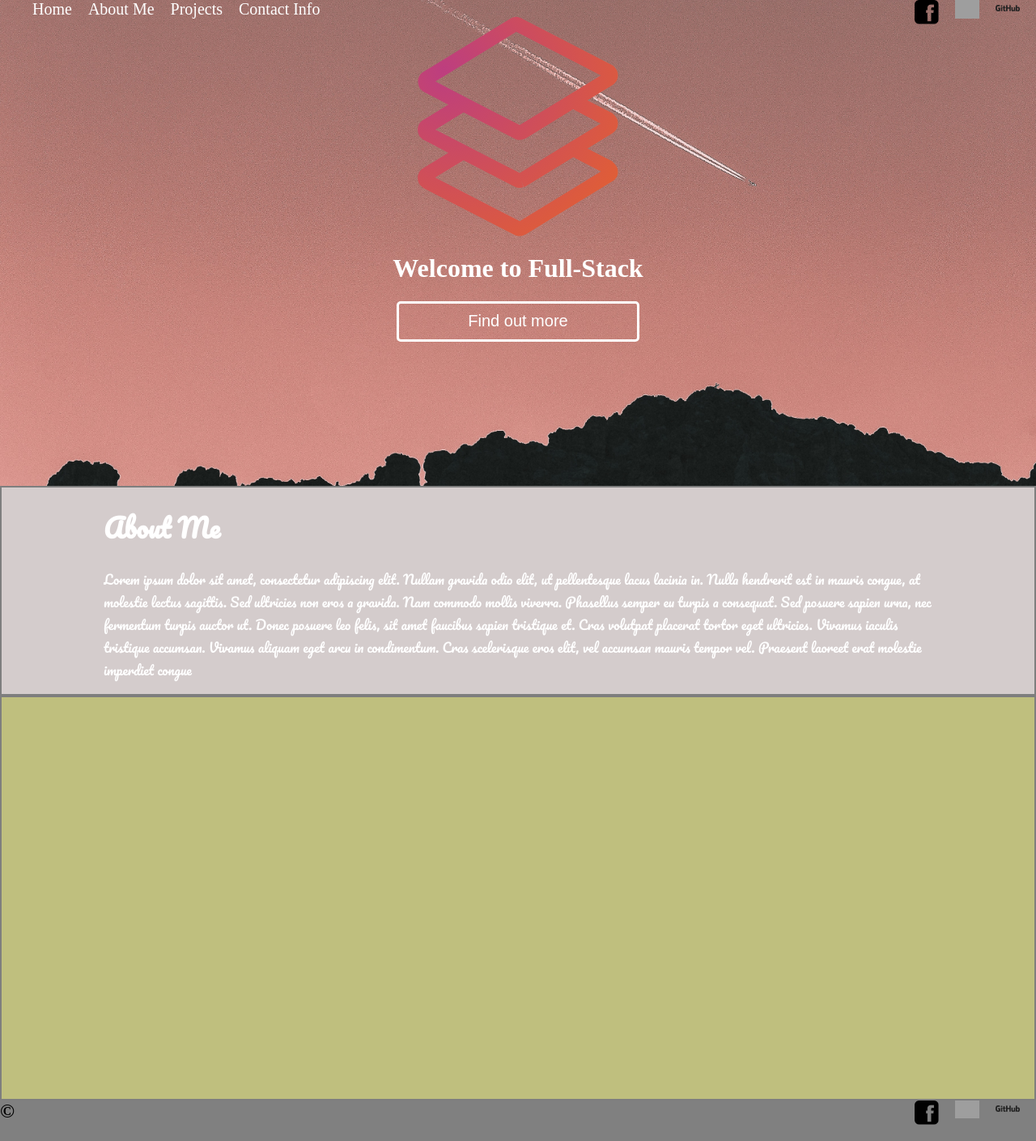
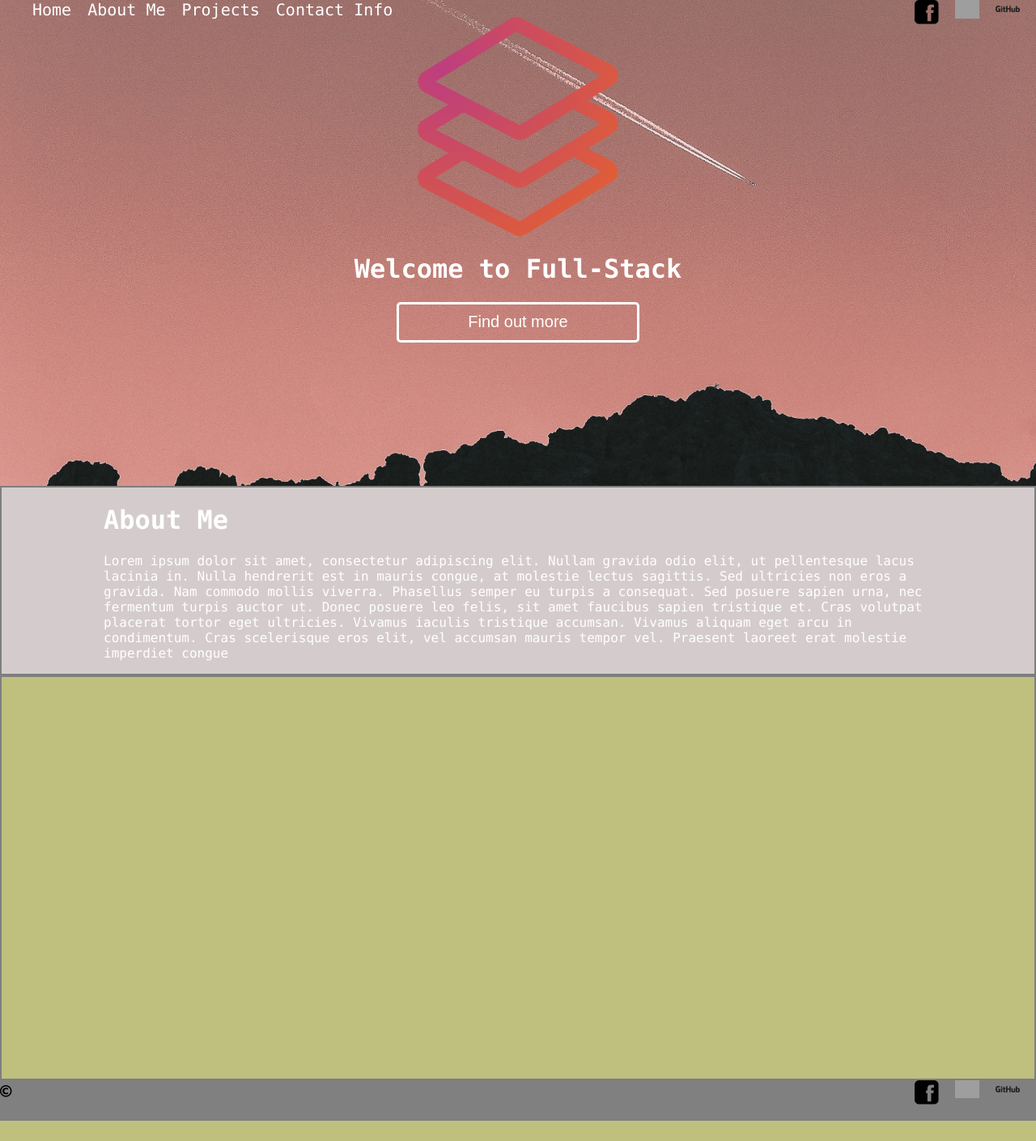
Before and after one commit to aabdiaziz/Portfolio, a PHP site: page / in a window 1280 px wide. Shown: the whole page at 81% size. After the commit the page ends 1384 px from the top, so only its background shows below. Run offline with PHP 8.4, Linux system fonts and the light colour scheme; grey boxes are pictures that could not be loaded.

Commit message:
I have made some changes to the font and added a paragraph in the about me section

```diff
--- a/style.css
+++ b/style.css
@@ -4,6 +4,7 @@
 
 body {
     margin:0;
+    font-family: "Lucida Sans Typewriter", "Lucida Console", monaco, "Bitstream Vera Sans Mono", monospace;
 }
 
 h1 {
@@ -42,7 +43,7 @@ navbar {
 }
 
 #nav {
-    width: 450px;
+    width: 700px;
     display: flex;
     flex-direction: row;
     margin-top: 0;
@@ -60,7 +61,6 @@ li a {
     display: flex;
     align-items: center;
     flex-direction: column;
-
     padding-top: 20px;
 }
 
@@ -119,7 +119,7 @@ li a {
     margin: 0 auto;
     overflow: hidden;
     color: white;
-    font-family: 'Pacifico', cursive;
+    font-family: "Lucida Sans Typewriter", "Lucida Console", monaco, "Bitstream Vera Sans Mono", monospace;
 }
 
 .projects {
```
